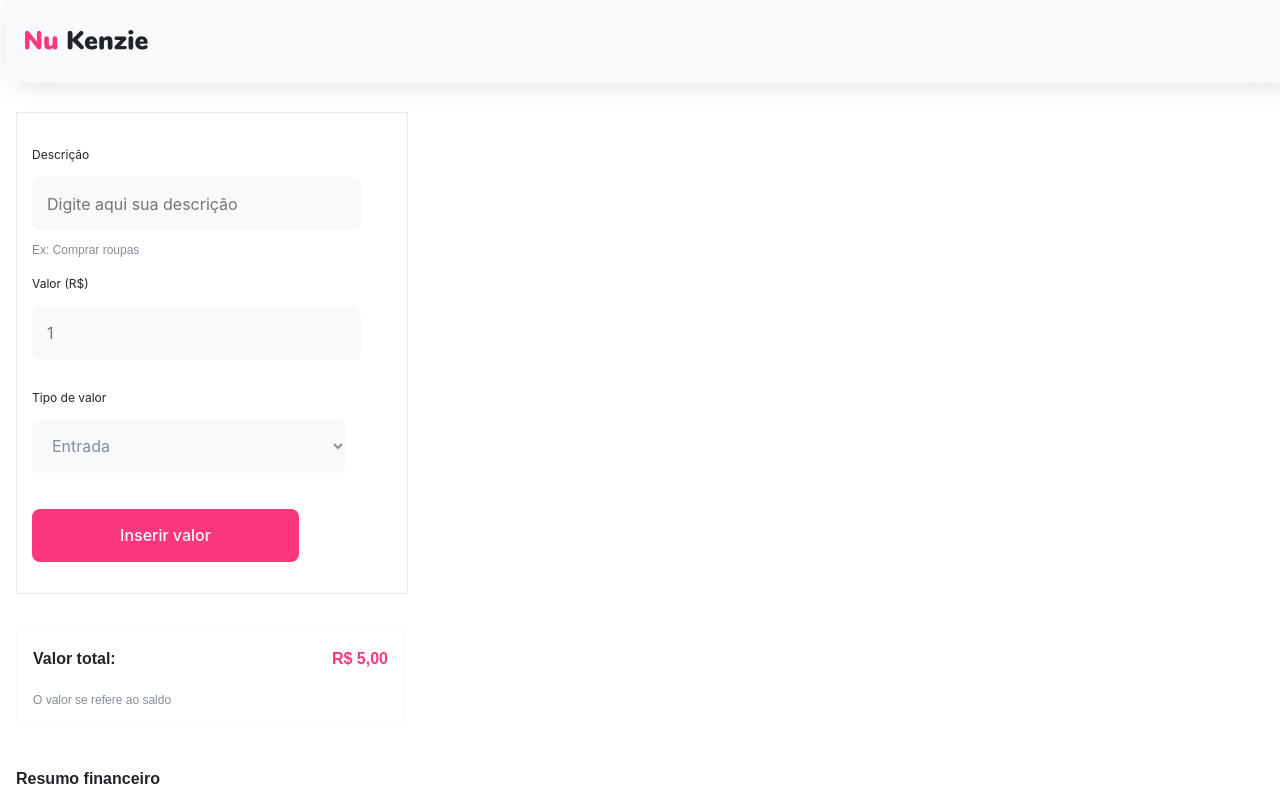
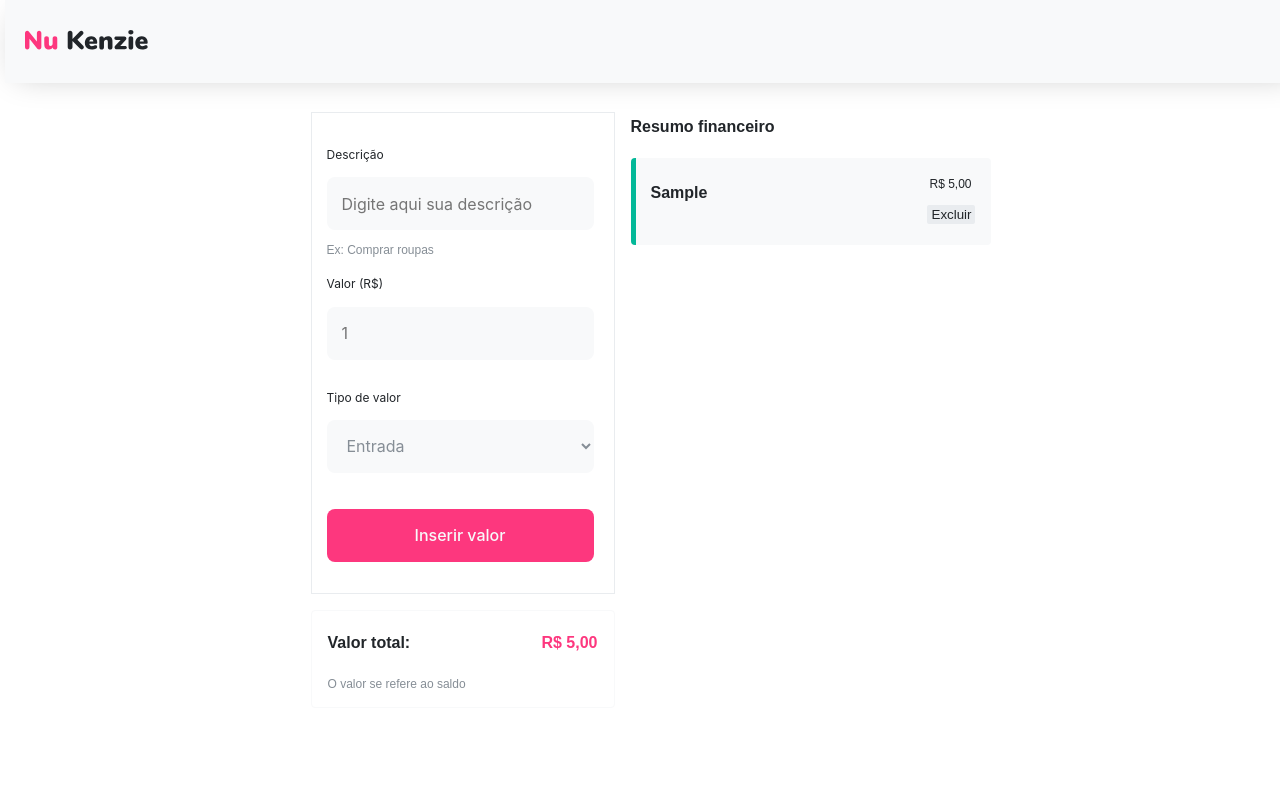
Before and after one commit to Kenzie-Academy-Brasil-Developers/Nu-kenzie-eEster28, a React (Vite) app: page / in a window 1280 px wide. Both pictures are taken after typing "Sample", "5" into the empty fields and a click on the button "Inserir valor". Shown: the top 800 px of the page. Built offline with nearby package versions, Linux system fonts and the light colour scheme.

Commit message:
feat: finalizando estilização do projeto

```diff
--- a/src/component/Sections/FinanceSection/CardFinance/index.jsx
+++ b/src/component/Sections/FinanceSection/CardFinance/index.jsx
@@ -8,10 +8,13 @@ export const CardFinance = ({description, typeValue,price,removeFinance,id}) =>
         ${typeValue === "Despesa"? styles.gray : styles.green}`}>
             <div className={styles.description}>
                 <h2 className="title1">{description}</h2>
-                <span className="title3 typeValue">{typeValue}</span>
+                <span className="title3 typeValue">{typeValue}
+                </span>
             </div>
             <div className={styles.price}>
-                <span className="title3 ">{price}</span>
+                <span className="title3 ">
+                    {Number(price).toLocaleString("pt-br", {style:"currency", currency:"BRL"})}
+                </span>
                 <button onClick={()=> removeFinance(id)}>Excluir</button>
             </div>
         </li>
--- a/src/component/Sections/FinanceSection/CardFinance/style.module.scss
+++ b/src/component/Sections/FinanceSection/CardFinance/style.module.scss
@@ -36,3 +36,26 @@
         background-color: var(--color-grey2);
     }
 }
+
+@media (min-width: 768px) {
+    .cardFinance{
+     display: flex;
+     justify-content: space-between;
+     width: 22.5rem;
+     height:5.4375rem;
+    }
+
+    .price{
+        margin: 1.25rem 1rem 0rem 0rem;
+        align-items: center;
+    }
+}
+
+@media (min-width: 1440px) {
+    .cardFinance{
+     display: flex;
+     justify-content: space-between;
+     min-width: 35rem;
+     height: 5.4375rem;
+    }
+}
--- a/src/component/Sections/FinanceSection/index.jsx
+++ b/src/component/Sections/FinanceSection/index.jsx
@@ -1,17 +1,14 @@
-import { TotalValueSection } from "../TotalValueSection"
 import { CardFinance } from "./CardFinance"
 import styles from "./style.module.scss"
 
-export const FinanceSection = ({listFinances,removeFinance}) => {
+export const FinanceSection = ({ listFinances, removeFinance }) => {
 
     return (
         <>
-        {listFinances.length > 0  && <TotalValueSection listFinance={listFinances} /> }
-
             <section className={styles.conteiner}>
                 <h2 className="title1">Resumo financeiro</h2>
 
-                {listFinances.length > 0 ?(
+                {listFinances.length > 0 ? (
                     <ul>
                         {listFinances.map((finance) => {
 
@@ -19,13 +16,13 @@ export const FinanceSection = ({listFinances,removeFinance}) => {
                                 key={finance.id}
                                 description={finance.description}
                                 typeValue={finance.typeValue}
-                        price={(finance.price).toLocaleString("pt-br", {style:"currency", currency:"BRL"})}
+                                price={(finance.price).toLocaleString("pt-br", { style: "currency", currency: "BRL" })}
                                 removeFinance={removeFinance}
                                 id={finance.id}
                             />
                         })}
 
-            </ul>): <p>Você ainda não possui nenhum lançamento</p> }
+                    </ul>) : <p>Você ainda não possui nenhum lançamento</p>}
             </section>
         </>
     )
--- a/src/component/Sections/FinanceSection/style.module.scss
+++ b/src/component/Sections/FinanceSection/style.module.scss
@@ -4,4 +4,10 @@
     display: flex;
     flex-direction: column;
     gap: 1rem;
+
+    ul{
+        display: flex;
+        flex-direction: column;
+        gap: 1rem;
+    }
 }
--- a/src/component/Sections/FormSection/Input/styles.module.scss
+++ b/src/component/Sections/FormSection/Input/styles.module.scss
@@ -17,7 +17,7 @@
         font-family: var(--font-family-2);
         font-weight: 400;
         border:none;
-        color: var(--color-grey2);
+        color: var(--color-grey3);
         background-color: var(--color-grey1);
         border-radius: 0.5rem;
     }
--- a/src/component/Sections/FormSection/index.jsx
+++ b/src/component/Sections/FormSection/index.jsx
@@ -13,6 +13,7 @@ export const FormSection = ({addFinance}) => {
         addFinance({description, price, typeValue})
         setDescription("")
         setPrice("")
+        setTypeValue("Esclha o tipo")
     }
 
     return (
--- a/src/pages/HomePage/index.jsx
+++ b/src/pages/HomePage/index.jsx
@@ -2,15 +2,16 @@ import { useState } from "react";
 import { Header } from "../../component/Header";
 import { FinanceSection } from "../../component/Sections/FinanceSection";
 import { FormSection } from "../../component/Sections/FormSection";
+import { TotalValueSection } from "../../component/Sections/TotalValueSection";
 
 
 export const HomePage = () => {
 
-  const [listFinances, setListFinances]= useState([])
+  const [listFinances, setListFinances] = useState([])
 
-  const addFinance = ({description, price, typeValue}) => {
-    const id= crypto.randomUUID()
-    const newFinance = {description, price, typeValue ,id}
+  const addFinance = ({ description, price, typeValue }) => {
+    const id = crypto.randomUUID()
+    const newFinance = { description, price, typeValue, id }
 
     setListFinances([...listFinances, newFinance])
     console.log(listFinances)
@@ -18,7 +19,7 @@ export const HomePage = () => {
 
   const removeFinance = (id) => {
     const listFiltered = listFinances.filter((finance) => {
-      if(finance.id !== id){
+      if (finance.id !== id) {
         return finance
       }
     })
@@ -30,8 +31,11 @@ export const HomePage = () => {
     <>
       <Header />
       <main>
-        <FormSection addFinance={addFinance} />
-        <FinanceSection listFinances={listFinances} removeFinance={removeFinance}/>
+        <div>
+          <FormSection addFinance={addFinance} />
+          {listFinances.length > 0 && <TotalValueSection listFinance={listFinances} />}
+        </div>
+        <FinanceSection listFinances={listFinances} removeFinance={removeFinance} />
       </main>
     </>
   );
--- a/src/styles/global.scss
+++ b/src/styles/global.scss
@@ -15,5 +15,12 @@
 main{
     display: flex;
     flex-direction: column;
-    justify-content: center;
 }
+
+@media (min-width: 768px) {
+    main{
+        display: flex;
+        flex-direction: row;
+        justify-content:center;
+    }
+}
```
Also changed, not shown: src/component/Sections/TotalValueSection/index.jsx (line endings or trailing spaces). Lines whose indentation alone changed are shown as unchanged.
